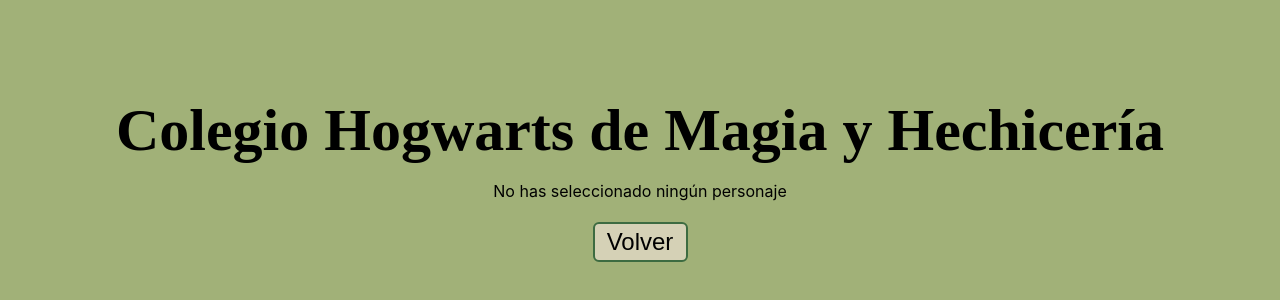
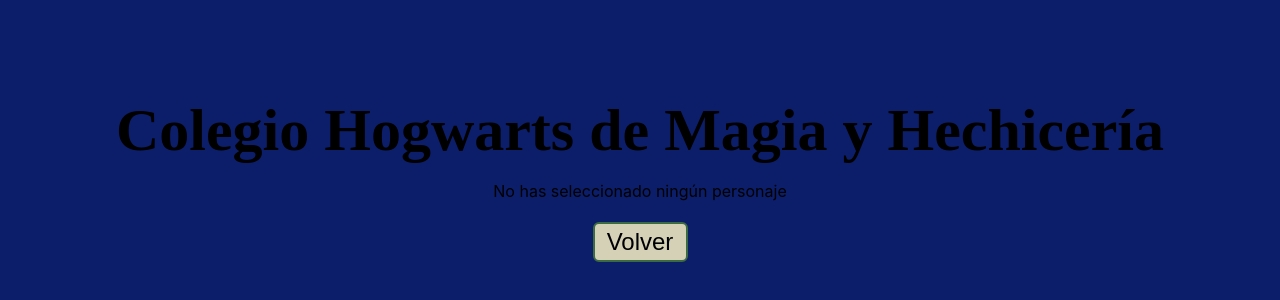
Before and after one commit to libertadcc/f-m3-evaluacion-final-libertadcc, a React (Create React App) app: page /#/detail/1 in a window 1280 px wide. Shown: the part 226-526 px from the top of the page. Built offline with nearby package versions, Linux system fonts and the light colour scheme; no server answers; a web font is replaced by a local one.

Commit message:
Add favicon and delete no-used files

```diff
--- a/public/index.html
+++ b/public/index.html
@@ -2,7 +2,7 @@
 <html lang="es">
   <head>
     <meta charset="utf-8" />
-    <link rel="shortcut icon" href="%PUBLIC_URL%/favicon.ico" />
+    <link rel="shortcut icon" href="https://cdn.icon-icons.com/icons2/1352/PNG/512/if-06-harry-potter-colour-sorting-hat-2730319_88134.png" />
     <meta name="viewport" content="width=device-width, initial-scale=1" />
     <meta name="theme-color" content="#000000" />
     <link rel="manifest" href="%PUBLIC_URL%/manifest.json" />
--- a/src/App.js
+++ b/src/App.js
@@ -45,7 +45,7 @@
   filterName(event){
     const filterName = event.currentTarget.value;
     this.setState({
-      filterInput: filterName
+      filterInput: filterName.toLowerCase()
     })
   }
 
--- a/src/scss/App.scss
+++ b/src/scss/App.scss
@@ -2,7 +2,8 @@
   text-align: center;
   box-sizing: border-box;
 }
-.page{
+.page {
   text-align: center;
   background-color: #969992;
+  min-height: 100vh;
 }
--- a/src/scss/Detail.scss
+++ b/src/scss/Detail.scss
@@ -1,10 +1,10 @@
 .wrapper__card{
-  background-color: #a1b178;
+  background-color: #0c1e6a;
   display: flex;
   flex-direction: column;
   justify-content: center;
   width: 100vw;
-  height: 100vh;
+  min-height: 100vh;
 }
 
 .wrapper__detail{
@@ -76,7 +76,7 @@
   border: 2px solid #3d6b41;
   &:hover{
     border: 2px solid #d5d1b6;
-    background: #3d6b41;
-    color: #d5d1b6;
+    background: #f8f8c0;
+    color: #171513;
   }
 }
```
Also changed, not shown: src/scss/layouts/app.scss (deleted), 1 other file (tests, documents, lock files or other folders).
